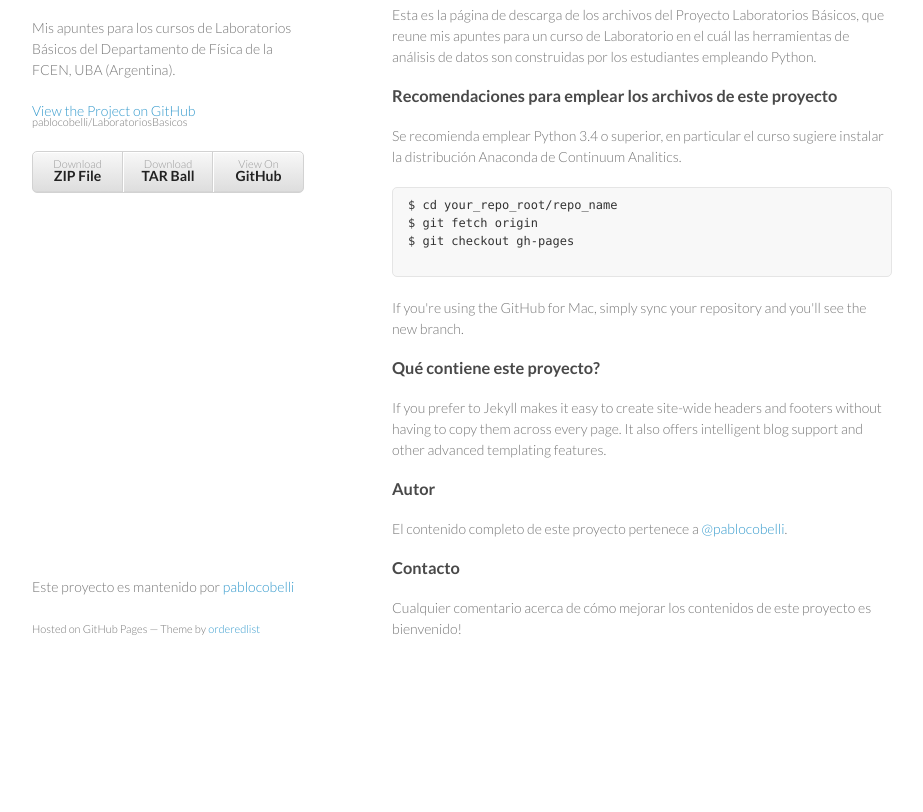
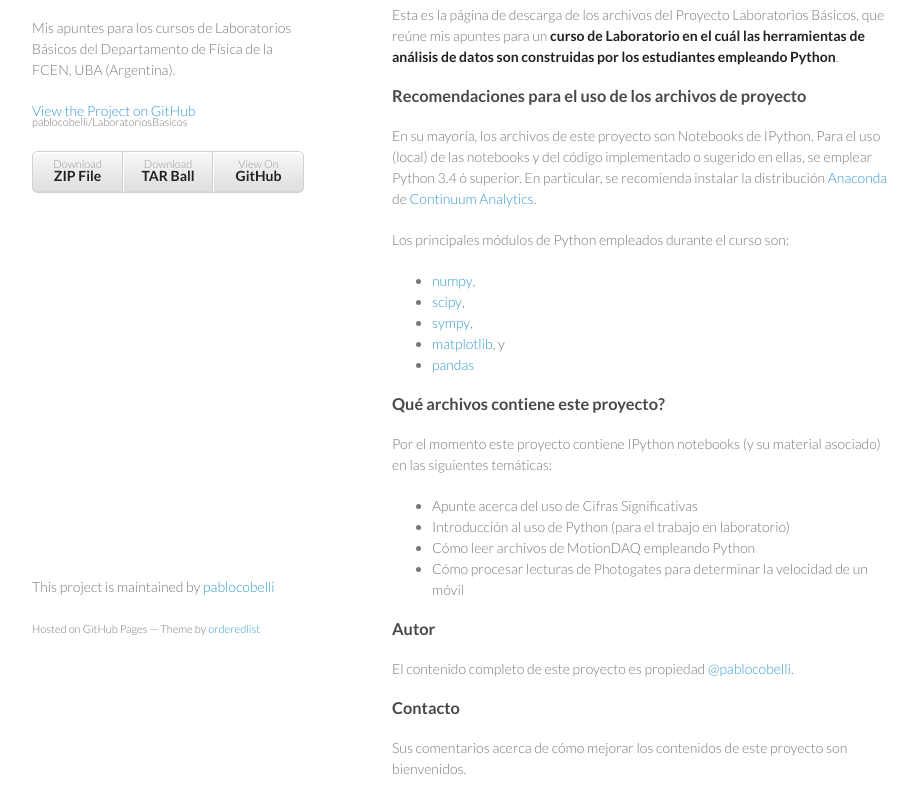
Before and after one commit to pablocobelli/LaboratoriosBasicos, a plain HTML site: page index.html in a window 1280 px wide. Shown: the part 92-904 px from the top of the page, without its empty margins (178-1101 px from the left). Before the commit the page ends 801 px from the top, so only its background shows below. Drawn offline with Linux system fonts and the light colour scheme.

```diff
--- a/index.html
+++ b/index.html
@@ -20,6 +20,7 @@
 
         <p class="view"><a href="https://github.com/pablocobelli/LaboratoriosBasicos">View the Project on GitHub <small>pablocobelli/LaboratoriosBasicos</small></a></p>
 
+
         <ul>
           <li><a href="https://github.com/pablocobelli/LaboratoriosBasicos/zipball/master">Download <strong>ZIP File</strong></a></li>
           <li><a href="https://github.com/pablocobelli/LaboratoriosBasicos/tarball/master">Download <strong>TAR Ball</strong></a></li>
@@ -31,44 +32,55 @@
 <a id="bienvenidos-a-la-página-github-del-proyecto-laboratorios-básicos" class="anchor" href="#bienvenidos-a-la-p%C3%A1gina-github-del-proyecto-laboratorios-b%C3%A1sicos" aria-hidden="true"><span class="octicon octicon-link"></span></a>Bienvenidos a la Página GitHub del proyecto Laboratorios Básicos.</h3>
 
 <p>Esta es la página de descarga de los archivos del Proyecto
-                Laboratorios Básicos, que reune mis apuntes para un curso de
+Laboratorios Básicos, que reúne mis apuntes para un <strong>curso de
 Laboratorio en el cuál las herramientas de análisis de datos
-                son construidas por los estudiantes empleando Python.</p>
+son construidas por los estudiantes empleando Python</strong>.</p>
 
 <h3>
-                    <a id="qué-contiene-este-proyecto" class="anchor"
-                                                        href="#qu%C3%A9-contiene-este-proyecto" aria-hidden="true"><span
-                                                                                               class="octicon octicon-link"></span></a>Recomendaciones para emplear
-                                                                                        los archivos de este proyecto</h3>
+<a id="recomendaciones-para-el-uso-de-los-archivos-de-proyecto" class="anchor" href="#recomendaciones-para-el-uso-de-los-archivos-de-proyecto" aria-hidden="true"><span class="octicon octicon-link"></span></a>Recomendaciones para el uso de los archivos de proyecto</h3>
 
-                <p>Se recomienda emplear Python 3.4 o superior, en
-                particular el curso sugiere instalar la distribución Anaconda
-                de Continuum Analitics.
+<p>En su mayoría, los archivos de este proyecto son Notebooks de IPython. Para el uso (local) de las notebooks y del
+código implementado o sugerido en ellas, se emplear Python 3.4 ó superior. En particular, se recomienda instalar la
+distribución <a href="http://continuum.io/downloads">Anaconda</a> de <a href="http://www.continuum.io">Continuum Analytics</a>.</p>
 
-                <pre><code>$ cd your_repo_root/repo_name
-$ git fetch origin
-$ git checkout gh-pages
-                </code></pre>
+<p>Los principales módulos de Python empleados durante el curso son:</p>
 
-                <p>If you're using the GitHub for Mac, simply sync your repository and you'll see the new branch.</p>
+<ul>
+<li>
+<a href="http://www.numpy.org">numpy</a>,</li>
+<li>
+<a href="http://www.scipy.org">scipy</a>,</li>
+<li>
+<a href="http://www.sympy.org">sympy</a>,</li>
+<li>
+<a href="http://www.matplotlib.org">matplotlib</a>, y</li>
+<li><a href="http://pandas.pydata.org">pandas</a></li>
+</ul>
 
 <h3>
-                    <a id="qué-contiene-este-proyecto" class="anchor" href="#qu%C3%A9-contiene-este-proyecto" aria-hidden="true"><span class="octicon octicon-link"></span></a>Qué contiene este proyecto?</h3>
+<a id="qué-archivos-contiene-este-proyecto" class="anchor" href="#qu%C3%A9-archivos-contiene-este-proyecto" aria-hidden="true"><span class="octicon octicon-link"></span></a>Qué archivos contiene este proyecto?</h3>
 
-                <p>If you prefer to Jekyll makes it easy to create site-wide headers and footers without having to copy them across every page. It also offers intelligent blog support and other advanced templating features.</p>
+<p>Por el momento este proyecto contiene IPython notebooks (y su material asociado) en las siguientes temáticas:</p>
+
+<ul>
+<li>Apunte acerca del uso de Cifras Significativas</li>
+<li>Introducción al uso de Python (para el trabajo en laboratorio)</li>
+<li>Cómo leer archivos de MotionDAQ empleando Python</li>
+<li>Cómo procesar lecturas de Photogates para determinar la velocidad de un móvil</li>
+</ul>
 
 <h3>
 <a id="autor" class="anchor" href="#autor" aria-hidden="true"><span class="octicon octicon-link"></span></a>Autor</h3>
 
-                <p>El contenido completo de este proyecto pertenece a <a href="https://github.com/pablocobelli" class="user-mention">@pablocobelli</a>. </p>
+<p>El contenido completo de este proyecto es propiedad <a href="https://github.com/pablocobelli" class="user-mention">@pablocobelli</a>. </p>
 
 <h3>
 <a id="contacto" class="anchor" href="#contacto" aria-hidden="true"><span class="octicon octicon-link"></span></a>Contacto</h3>
 
-                <p>Cualquier comentario acerca de cómo mejorar los contenidos de este proyecto es bienvenido!</p>
+<p>Sus comentarios acerca de cómo mejorar los contenidos de este proyecto son bienvenidos.</p>
       </section>
       <footer>
-                <p>Este proyecto es mantenido por <a href="https://github.com/pablocobelli">pablocobelli</a></p>
+        <p>This project is maintained by <a href="https://github.com/pablocobelli">pablocobelli</a></p>
         <p><small>Hosted on GitHub Pages &mdash; Theme by <a href="https://github.com/orderedlist">orderedlist</a></small></p>
       </footer>
     </div>
```
Also changed, not shown: params.json (+1 -1 lines). Lines whose indentation alone changed are shown as unchanged.
